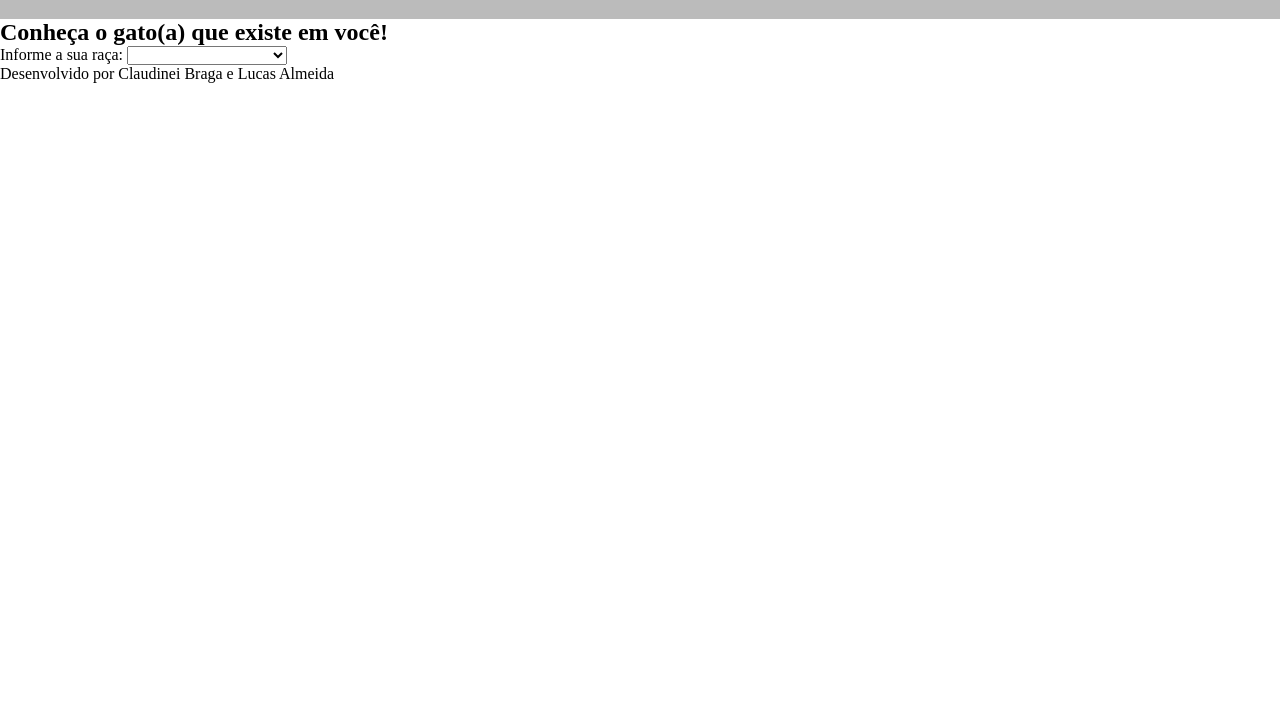
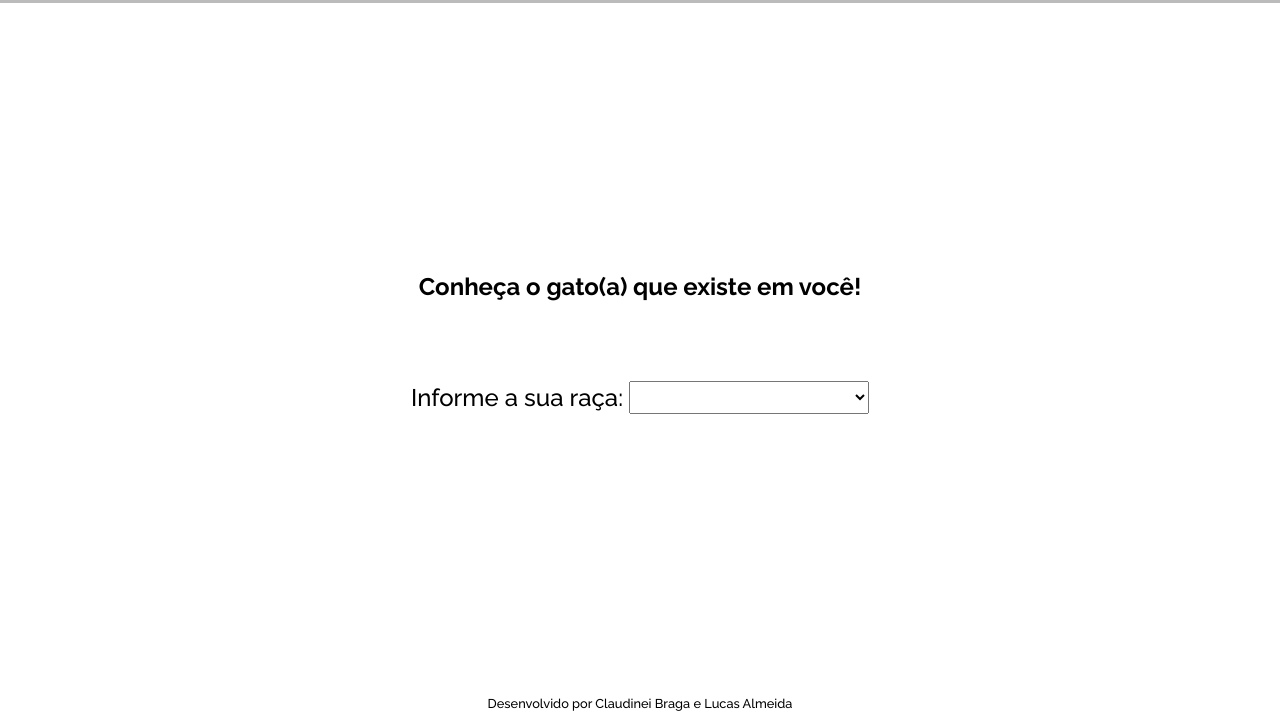
Before and after one commit to LucaasOliveira/TheCatAPI, a plain HTML site: page index.html in a window 1280 px wide. Shown: the part 77-800 px from the top of the page. Drawn offline with nearby package versions, Linux system fonts and the light colour scheme; no server answers.

Commit message:
style: WIP

```diff
--- a/style.css
+++ b/style.css
@@ -1,10 +1,11 @@
-*{
+* {
     margin: 0;
     padding: 0;
+    font-family: 'Raleway', sans-serif;
 }
 
 .menu {
-    height: 6rem;
+    height: 10vh;
     width: 100vw;
     background-color: #bbb;
     display: flex;
@@ -17,10 +18,55 @@
     align-items: center;
 }
 
-select {
-    width: 10rem;
+select, label {
+    font-size: 1.5rem;
+    width: 15rem;
+}
+
+.container-main {
+    display: flex;
+    flex-direction: column;
+    justify-content: center;
+    align-items: center;
+
+    min-height: 85vh;
+    max-height:200vh;
+}
+
+.container-card {
+    display: none;
+    flex-direction: column;
+    justify-content: flex-start;
+    align-items: center;
+    max-width: 40rem;
+    max-height: 50rem;
+    margin-bottom: 5rem;
+
+    border: 1px solid red;
 }
 
 img {
-    width: 20rem;
+    max-width: 20rem;
+    max-height: 20rem;
+    border-radius: 10%;
 }
+
+section {
+    margin: 20px 0;
+    padding: 20px 20px;
+}
+
+footer {
+    display: flex;
+    justify-content: center;
+    align-items: center;
+
+    position:sticky;
+    width: 100vw;
+
+    height: 5vh;
+}
+
+footer p {
+    font-size: 0.8rem;
+}
```
